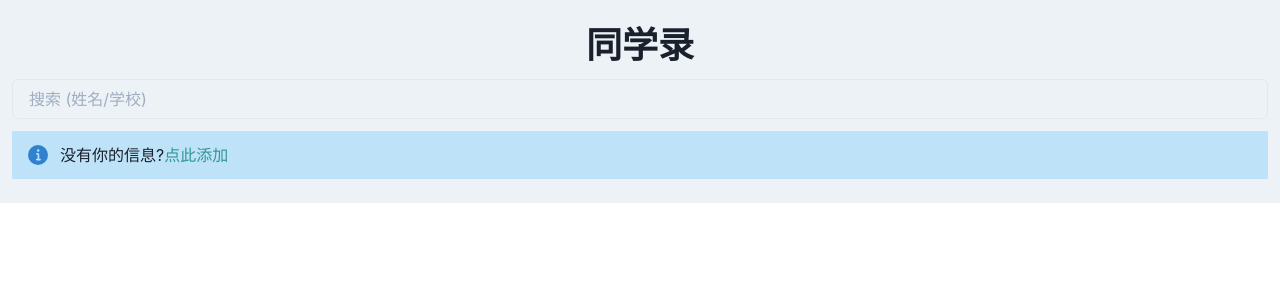
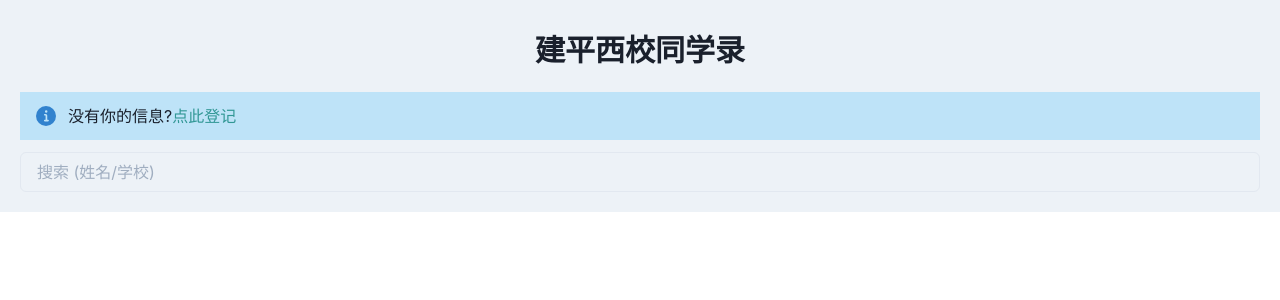
Before and after one commit to jsun969/jpxx-classmates, a Next.js app: page / in a window 1280 px wide. Shown: the top 300 px of the page. Built offline with nearby package versions, Linux system fonts and the light colour scheme.

Commit message:
:pencil2: Modify some typos

```diff
--- a/pages/index.tsx
+++ b/pages/index.tsx
@@ -1,29 +1,29 @@
 import Head from 'next/head';
-import { Input, Heading, Flex, Center, Alert, AlertIcon, Text } from '@chakra-ui/react';
+import { Input, Heading, Flex, Center, Alert, AlertIcon, Text, Stack } from '@chakra-ui/react';
 import NextLink from 'next/link';
 
 export default function Home() {
   return (
     <>
       <Head>
-        <title>同学录</title>
-        <meta name="description" content="建平西校同学录" />
-        <link rel="icon" href="/favicon.ico" />
+        <title>建西同学录</title>
       </Head>
       <main>
-        <Flex backgroundColor="gray.100" direction="column" p={3} style={{ position: 'sticky', top: 0 }}>
+        <Stack backgroundColor="gray.100" p={5} spacing={3} style={{ position: 'sticky', top: 0 }}>
           <Center>
-            <Heading my={3}>同学录</Heading>
+            <Heading my={3} size="lg">
+              建平西校同学录
+            </Heading>
           </Center>
-          <Input placeholder="搜索 (姓名/学校)" />
           <Alert status="info" my={3}>
             <AlertIcon />
             没有你的信息?
             <Text color="teal.500">
-              <NextLink href="/add">点此添加</NextLink>
+              <NextLink href="/add">点此登记</NextLink>
             </Text>
           </Alert>
-        </Flex>
+          <Input placeholder="搜索 (姓名/学校)" />
+        </Stack>
       </main>
       <footer></footer>
     </>
```
